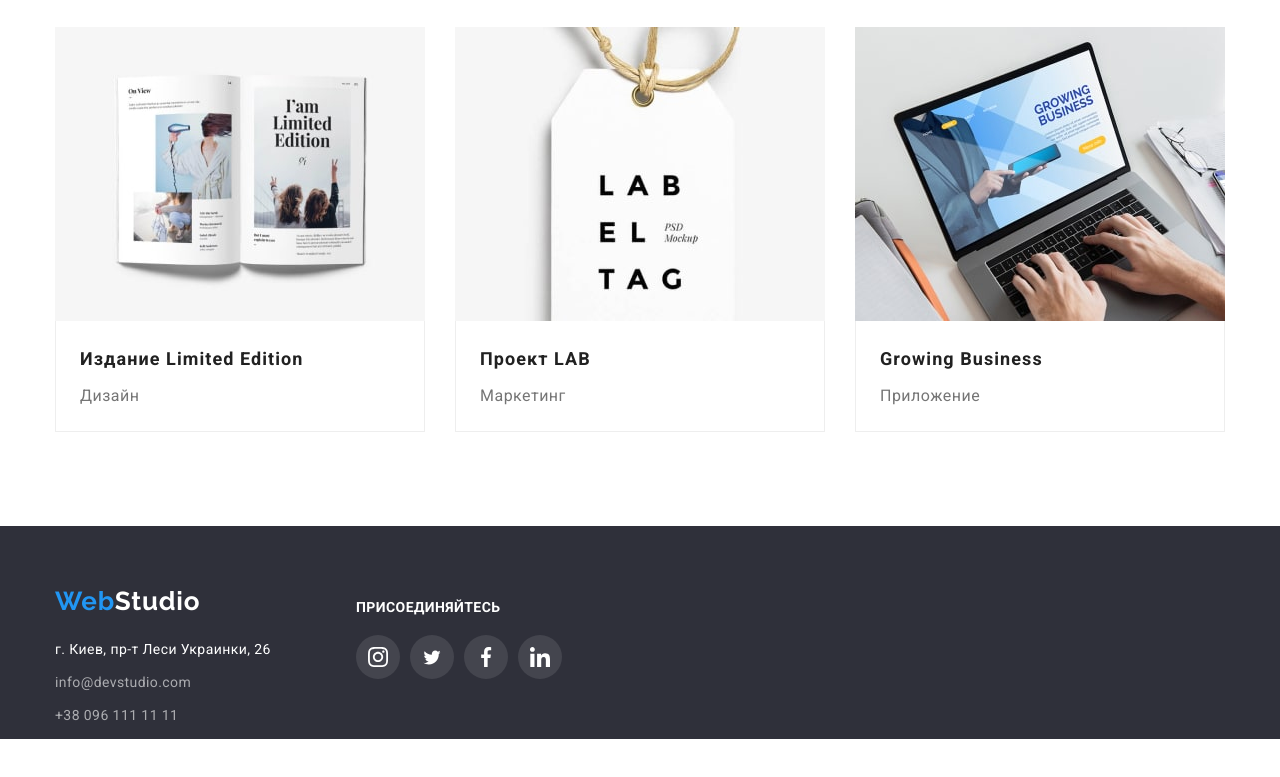
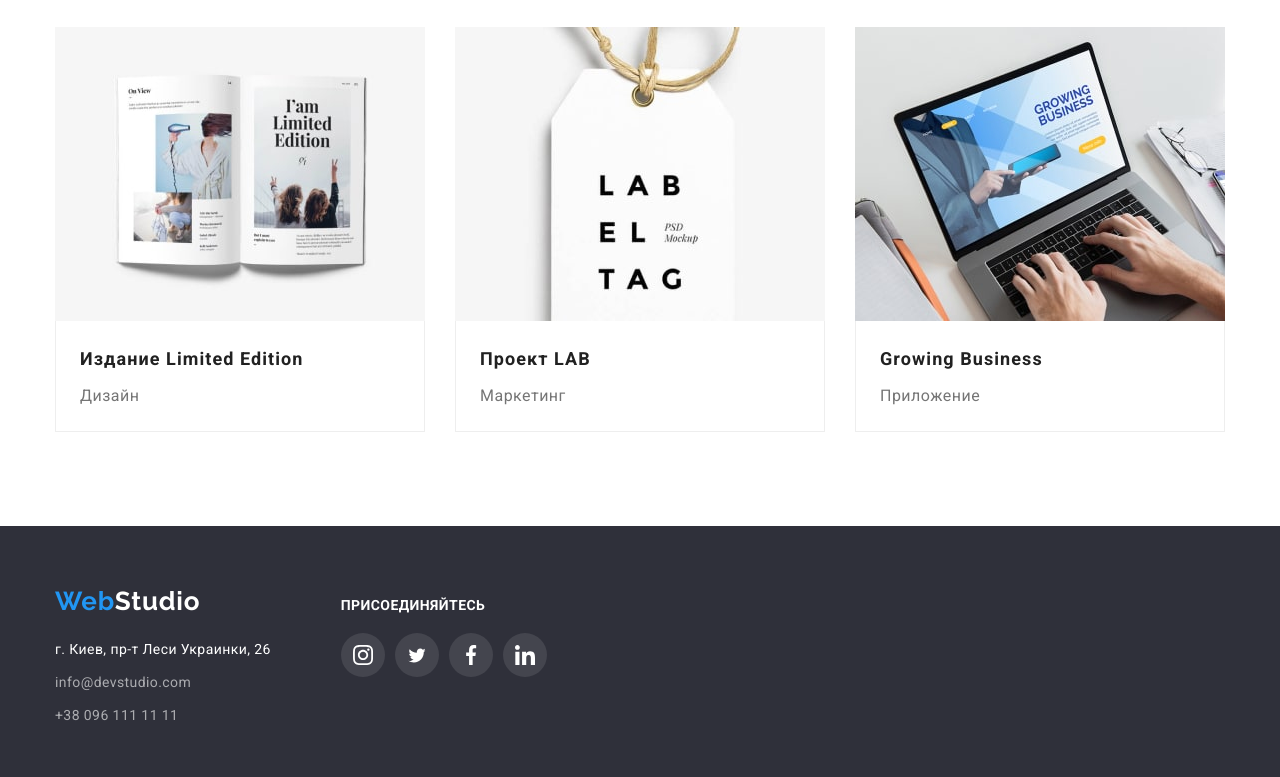
Before and after one commit to OljaOlja/-goit-markup-hw-04, a plain HTML site: page portfolio.html in a window 1280 px wide. Shown: the part 1106-1883 px from the top of the page. Before the commit the page ends 1845 px from the top, so only its background shows below. Drawn offline with nearby package versions, Linux system fonts and the light colour scheme.

Commit message:
Внесены все правки после проверки ДЗ

```diff
--- a/css/styles.css
+++ b/css/styles.css
@@ -408,8 +408,6 @@ body {
   width: 170px;
   height: 92px;
   background-color: #ffffff;
-  border: 1px solid #afb1b8;
-  border-radius: 4px;
 }
 
 .regular-customers-item:not(:last-child) {
@@ -420,6 +418,8 @@ body {
   width: 100%;
   height: 100%;
   background-color: #ffffff;
+  border: 1px solid #afb1b8;
+  border-radius: 4px;
   display: flex;
   justify-content: center;
   align-items: center;
@@ -444,6 +444,11 @@ body {
   background-color: #2f303a;
   padding-top: 60px;
   padding-bottom: 60px;
+}
+
+.footer .container {
+  display: flex;
+  align-items: baseline;
 }
 
 .footer-contact {
@@ -500,12 +505,7 @@ body {
 }
 
 .footer-soc {
-  display: flex;
-  flex-direction: column;
-  margin-left: 301px;
-  margin-top: -128px;
-  align-items: flex-start;
-  justify-content: center;
+  margin-left: 70px;
 }
 
 .footer-soc-text {
@@ -586,7 +586,8 @@ body {
 
 .portfolio-btn:hover,
 .portfolio-btn:focus {
-  color: var(--accent-blu-color);
+  background-color: var(--accent-blu-color);
+  color: var(--accent-white-color);
   box-shadow: 0px 3px 1px rgba(0, 0, 0, 0.1), 0px 1px 2px rgba(0, 0, 0, 0.08),
     0px 2px 2px rgba(0, 0, 0, 0.12);
   border-radius: 4px;
```
